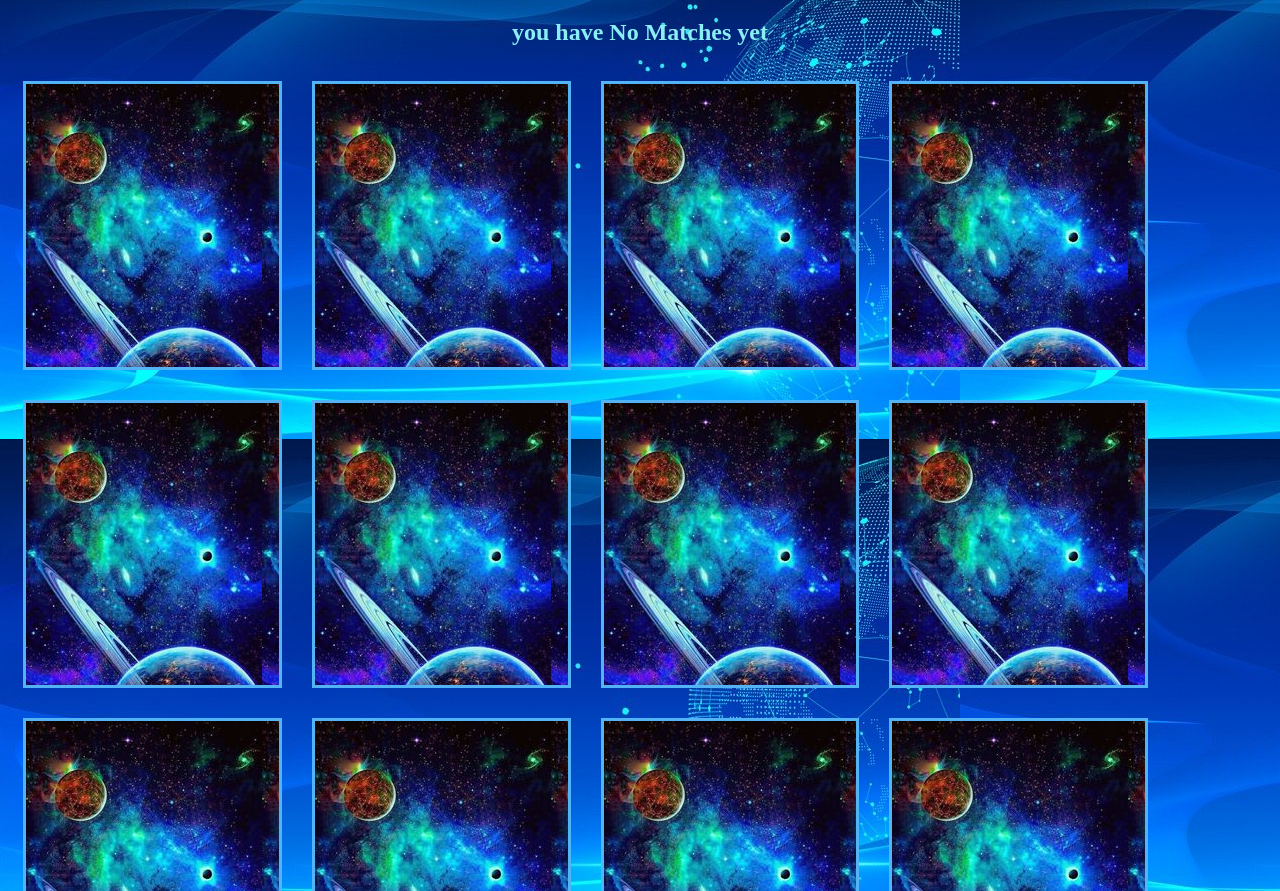
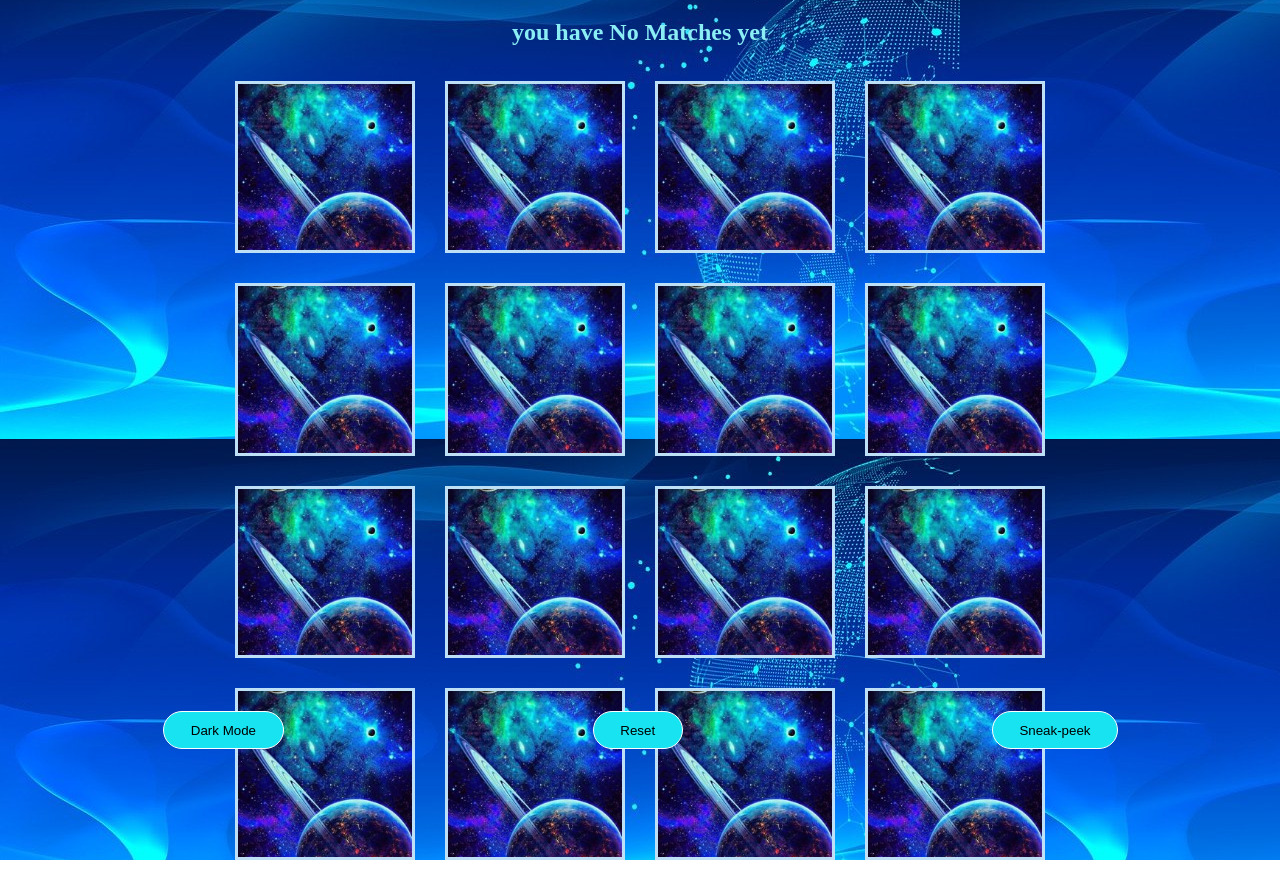
Before and after one commit to narimenmokrani1/Memory-Game, a plain HTML site: page index.html in a window 1280 px wide. Shown: the part 61-952 px from the top of the page. After the commit the page ends 921 px from the top, so only its background shows below. Drawn offline with Linux system fonts and the light colour scheme.

Commit message:
added images

```diff
--- a/style.css
+++ b/style.css
@@ -6,25 +6,45 @@ h1,
 h2 {
 	display: flex;
 	justify-content: center;
-    color: rgb(139, 238, 245);
+	color: rgb(139, 238, 245);
 }
 
 .game-container {
 	display: flex;
 	flex-wrap: wrap;
+    height: 80vh;
+    width: 80vw;
+    margin: auto;
+    justify-content: center;
 }
 .card {
-
-	padding: 10%;
-	border: 3px solid rgb(83, 180, 245);
+	padding: 5%;
+	border: 3px solid rgb(190, 224, 247);
 	margin: 15px;
-    height: 30px;
-    background-image: url("./game_images/back-image.jpeg");
+	height: 10%;
+    width: 7%;
+	background-image: url('./GAME_IMAGES/back-image.jpeg');
+	background-size: cover;
+	background-repeat: no-repeat;
+	background-position-x: center;
+	background-position-y: center;
 }
 
 .buttons {
 	display: flex;
 	justify-content: space-around;
-    border: none;
+	border: none;
+}
+button {
 
+	padding: 0.8em 2em;
+	margin: 0.4em 0.3em 0.3em 0.4em;
+	border-radius: 2em;
+	text-decoration: none;
+	border: 1px solid white;
+    background-color: rgb(23, 227, 241);
 }
+
+button:hover {
+	background-color: white;
+}
```
Also changed, not shown: planets-images/earth.png (added), planets-images/jupiter.png (added), planets-images/mars.png (added), planets-images/mercury.png (added), planets-images/neptune.png (added), planets-images/saturn.png (added), planets-images/uranus.png (added), planets-images/venus.png (added).
